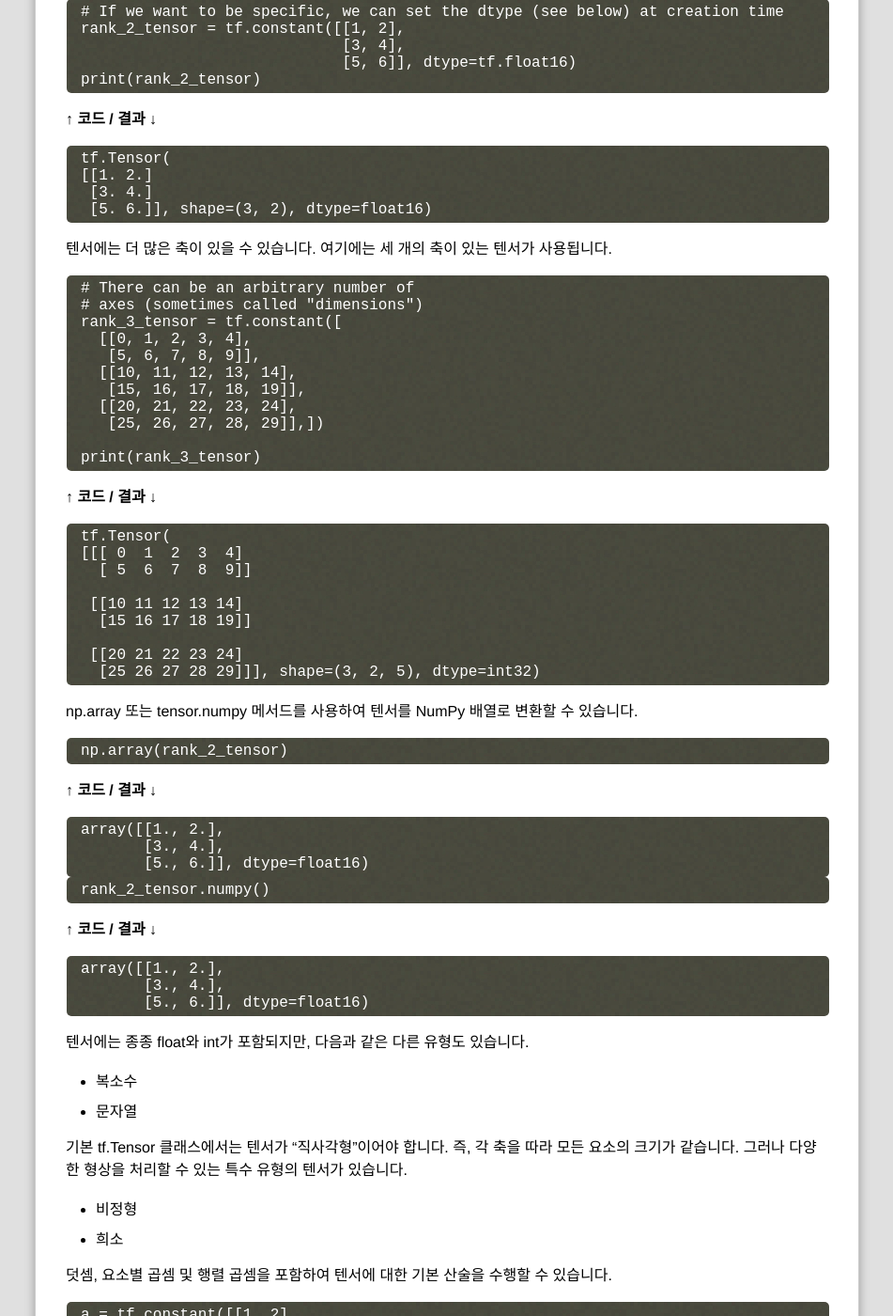
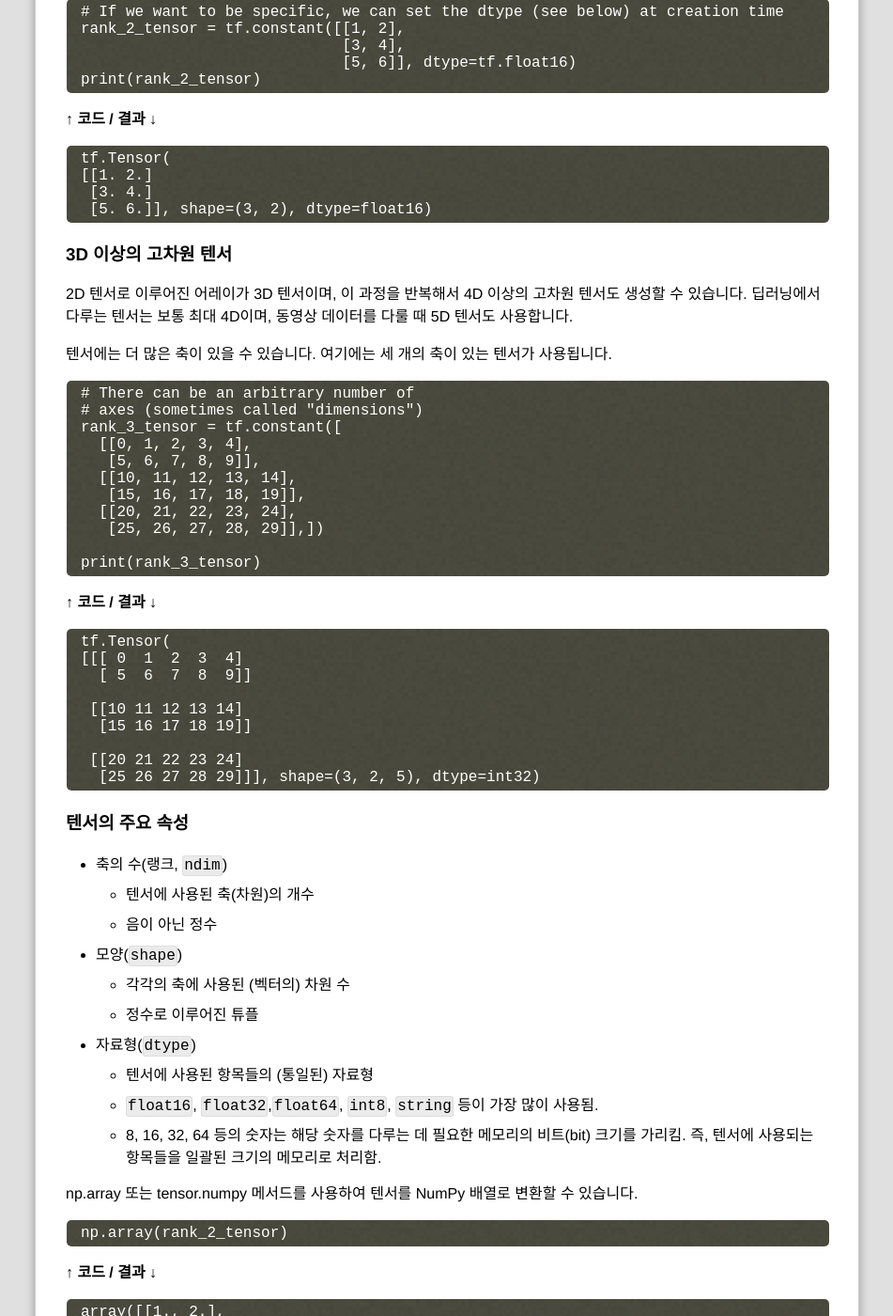
Before and after one commit to unifreak/jekyll-theme-textalic, a Jekyll site: the page built from _posts/2021-10-04-텐서에 대해서.md, in a window 1280 px wide and 1400 px high, scrolled down 1242 px. Shown: the whole window at 94% size, without its empty margins (18-969 px from the left). Built offline with Jekyll 4.4.1, drawn with Linux system fonts in a browser that asks for light colours; comment, search, counter and statistics services are not loaded; some of the changed text lies outside the part shown.

Commit message:
Update 2021-10-04-텐서에 대해서.md

````diff
--- a/_posts/2021-10-04-텐서에 대해서.md
+++ b/_posts/2021-10-04-텐서에 대해서.md
@@ -61,6 +61,9 @@ tf.Tensor(
  [5. 6.]], shape=(3, 2), dtype=float16)
 ```
 
+### 3D 이상의 고차원 텐서
+2D 텐서로 이루어진 어레이가 3D 텐서이며, 이 과정을 반복해서 4D 이상의 고차원 텐서도 생성할 수 있습니다. 딥러닝에서 다루는 텐서는 보통 최대 4D이며, 동영상 데이터를 다룰 때 5D 텐서도 사용합니다.
+
 텐서에는 더 많은 축이 있을 수 있습니다. 여기에는 세 개의 축이 있는 텐서가 사용됩니다.
 ```
 # There can be an arbitrary number of
@@ -88,6 +91,18 @@ tf.Tensor(
  [[20 21 22 23 24]
   [25 26 27 28 29]]], shape=(3, 2, 5), dtype=int32)
 ```
+
+### 텐서의 주요 속성
+* 축의 수(랭크, `ndim`)
+  * 텐서에 사용된 축(차원)의 개수
+  * 음이 아닌 정수
+* 모양(`shape`)
+  * 각각의 축에 사용된 (벡터의) 차원 수
+  * 정수로 이루어진 튜플
+* 자료형(`dtype`)
+  * 텐서에 사용된 항목들의 (통일된) 자료형
+  * `float16`, `float32`,`float64`, `int8`, `string` 등이 가장 많이 사용됨.
+  * 8, 16, 32, 64 등의 숫자는 해당 숫자를 다루는 데 필요한 메모리의 비트(bit) 크기를 가리킴. 즉, 텐서에 사용되는 항목들을 일괄된 크기의 메모리로 처리함.
 
 np.array 또는 tensor.numpy 메서드를 사용하여 텐서를 NumPy 배열로 변환할 수 있습니다.
 ```
````
